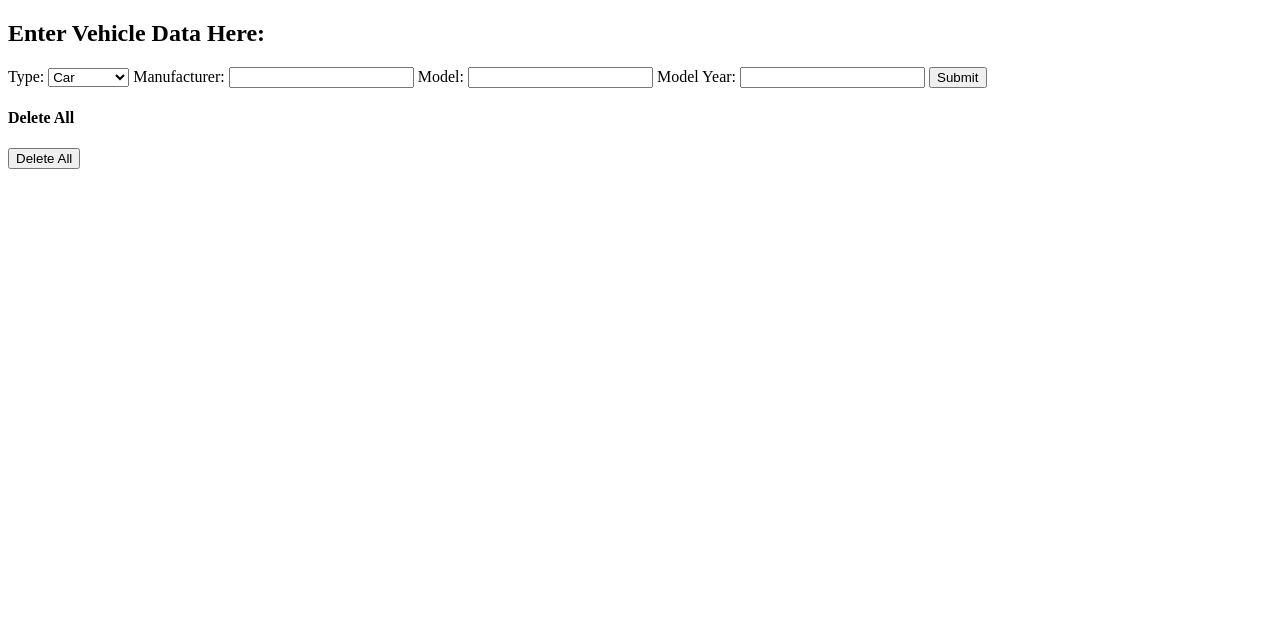
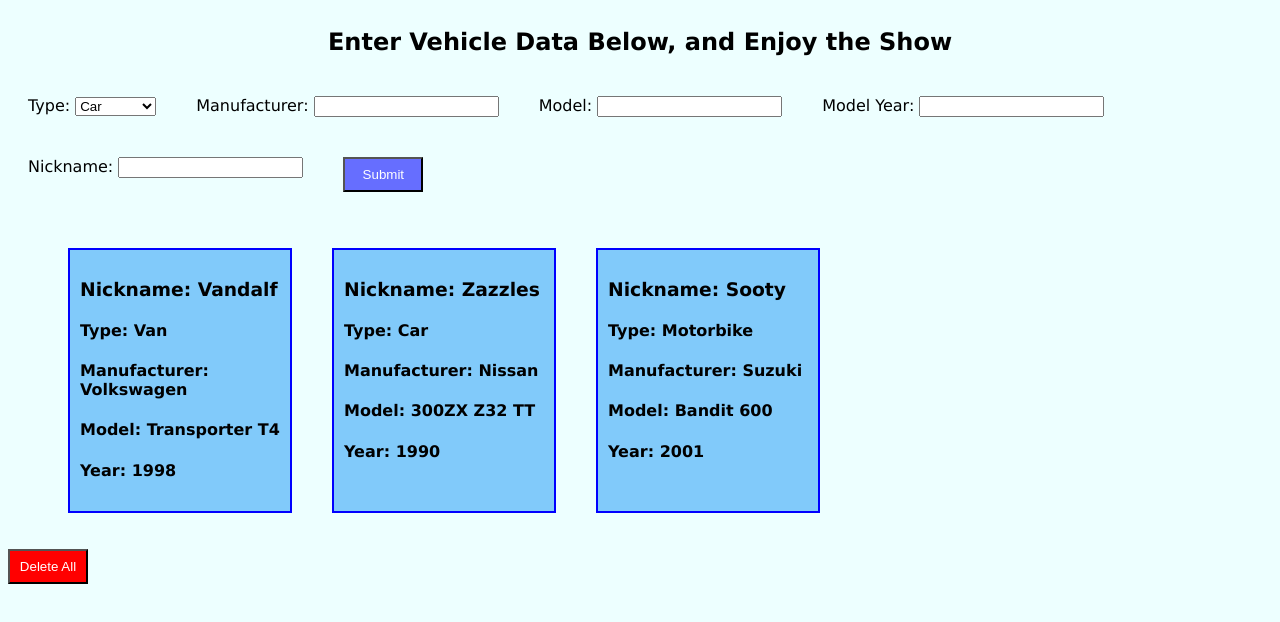
Before and after one commit to Cozzmozza/Codeclan_Week_6_Weekend_JS_Inputs, a plain HTML site: page index.html in a window 1280 px wide. Drawn offline with Linux system fonts and the light colour scheme.

Commit message:
CSS added ft. Flex

```diff
--- a/css/main.css
+++ b/css/main.css
@@ -0,0 +1,63 @@
+body{
+    background-color: rgba(210, 255, 255, 0.4);
+    font-family:Verdana, Geneva, Tahoma, sans-serif;
+}
+
+#form_vehicle{
+    display: flex;
+    flex-direction: column;
+    justify-content:center;
+    text-align: center;
+}
+
+#form_wrapper {
+    display: flex;
+    flex-wrap: wrap;
+}
+
+
+.form_item {
+    padding: 20px;
+    width: auto;
+}
+
+#list_output {
+    list-style: none;
+    display: flex;
+    flex-wrap: wrap;
+}
+
+.list_item{
+    margin: 20px;
+    padding: 10px;
+    border: 2px solid blue;
+    background: rgb(129, 202, 250);
+    width: 200px;
+}
+
+button {
+    width: 80px;
+    height: 35px;
+    background-color: rgba(0, 0, 255, 0.568);
+    color: white;
+}
+
+
+button:hover {
+    border: 2px solid black;
+    color: black;
+}
+
+#button_delete {
+    background-color: red;
+}
+
+#button_delete:hover {
+    border: 4px solid black;
+    color: black;
+}
+
+#aside_delete {
+    display:flex;
+    justify-content:left;
+}
--- a/index.html
+++ b/index.html
@@ -5,12 +5,15 @@
     <meta http-equiv="X-UA-Compatible" content="IE=edge">
     <meta name="viewport" content="width=device-width, initial-scale=1.0">
     <script src="js/app.js"></script>
+    <link rel="stylesheet" href="css/main.css">
     <title>Fleet Manager</title>
 </head>
 <body>
 
     <form id='form_vehicle'>
-        <h2>Enter Vehicle Data Here:</h2>
+        <h2>Enter Vehicle Data Below, and Enjoy the Show</h2>
+        <div id='form_wrapper'>
+            <div class='form_item'>
                 <label for="vehicle_type">Type: </label>
                 <select id="vehicle_type">
                     <option value="Car">Car</option>
@@ -18,26 +21,61 @@
                     <option value="Motorbike">Motorbike</option>
                     <option value="Other">Other</option>
                 </select>
+            </div>
 
+            <div class='form_item'>
                 <label for="vehicle_make">Manufacturer: </label>
                 <input type="text" id='vehicle_make'>
+            </div>
 
+            <div class='form_item'>
                 <label for="vehicle_model">Model:</label>
                 <input type="text" id='vehicle_model'>
+            </div>
 
+            <div class='form_item'>
                 <label for="vehicle_year">Model Year: </label>
                 <input type="text" id='vehicle_year'>
+            </div>
 
+            <div class='form_item'>
+                <label for="vehicle_nickname">Nickname: </label>
+                <input type="text" id='vehicle_nickname'>
+            </div>
+            <div class='form_item'>
                 <button type='submit'>Submit</button>
+            </div>
+        </div>
     </form>
 
-    <article>
-        <h4>Delete All</h4>
+    <ul id='list_output'>
+        <!-- Some sample data to help with our CSS styling -->
+        <li class='list_item'>
+            <h3>Nickname: Vandalf</h3>
+            <h4>Type: Van</h4>
+            <h4>Manufacturer: Volkswagen</h4>
+            <h4>Model: Transporter T4</h4>
+            <h4>Year: 1998</h4>
+        </li>
+        <li class='list_item'>
+            <h3>Nickname: Zazzles</h3>
+            <h4>Type: Car</h4>
+            <h4>Manufacturer: Nissan</h4>
+            <h4>Model: 300ZX Z32 TT</h4>
+            <h4>Year: 1990</h4>
+        </li>
+        <li class='list_item'>
+            <h3>Nickname: Sooty</h3>
+            <h4>Type: Motorbike</h4>
+            <h4>Manufacturer: Suzuki</h4>
+            <h4>Model: Bandit 600</h4>
+            <h4>Year: 2001</h4>
+        </li>
+    </ul>
+
+    <aside id='aside_delete'>
         <button type='delete' id='button_delete'>Delete All</button>
-    </article>
-
-    <ul id='form_output_list'></ul>
-
+    </aside>
 
 </body>
 </html>
--- a/js/app.js
+++ b/js/app.js
@@ -11,36 +11,56 @@ document.addEventListener('DOMContentLoaded', () => {
 })
 
 
-// Function to take form inputs, and post them as an <li> in the HTML <ul>
+// Function called upon the submit event, that adds our form inputs to the HTML <ul>
 const formSubmission = function(event){
 
     // Disable default POST behavior
     event.preventDefault();
 
-    // Grab the inputs from the form
-    const type = event.target.vehicle_type.value;
-    const make = event.target.vehicle_make.value;
-    const model = event.target.vehicle_model.value;
-    const year = event.target.vehicle_year.value;
-
-    // Declare an <li> element
-    const listItem = document.createElement('li');
-
-    // Set the <li> text content to include all our inputs
-        // Setting to just one string at first to make sure it works
-    listItem.textContent = `${type} ${make} ${model} ${year}`
+    // Call the function to make a new <li>
+    const listItem = createListItem(event.target);
 
     // Grab the <ul> in the HTML we want to add our <li> to
-    const outputList = document.querySelector('#form_output_list');
+    const outputList = document.querySelector('#list_output');
 
-    // Append our <li> to it
+     // Append our <li> to our grabbed <ul>
     outputList.appendChild(listItem);
 
-    // Reset the inputs to origina blank/placeholdered
+    // Reset the inputs to original blank/placeholdered
     event.target.reset();
 }
 
+// Function that takes in our form input values (content), and appends them to our overall <li>
+const createListItem = function (form) {
+
+    const listItem = document.createElement('li');
+    listItem.classList.add('list_item');
+
+    const vehicle_nickname = document.createElement('h3');
+    vehicle_nickname.textContent = `Nickname - ${form.vehicle_nickname.value}`;
+    listItem.appendChild(vehicle_nickname);
+
+    const vehicle_type = document.createElement('h4');
+    vehicle_type.textContent = `Type - ${form.vehicle_type.value}`;
+    listItem.appendChild(vehicle_type);
+
+    const vehicle_make = document.createElement('h4');
+    vehicle_make.textContent = `Make - ${form.vehicle_make.value}`;
+    listItem.appendChild(vehicle_make);
+
+    const vehicle_model = document.createElement('h4');
+    vehicle_model.textContent = `Model - ${form.vehicle_model.value}`;
+    listItem.appendChild(vehicle_model);
+
+    const vehicle_year = document.createElement('h4');
+    vehicle_year.textContent = `Year - ${form.vehicle_year.value}`;
+    listItem.appendChild(vehicle_year);
+
+    return listItem;
+
+}
+
 const formWipe = function (event){
-    const outputList = document.querySelector('#form_output_list');
+    const outputList = document.querySelector('#list_output');
     outputList.innerHTML = '';
 }
```
Lines whose indentation alone changed are shown as unchanged.
